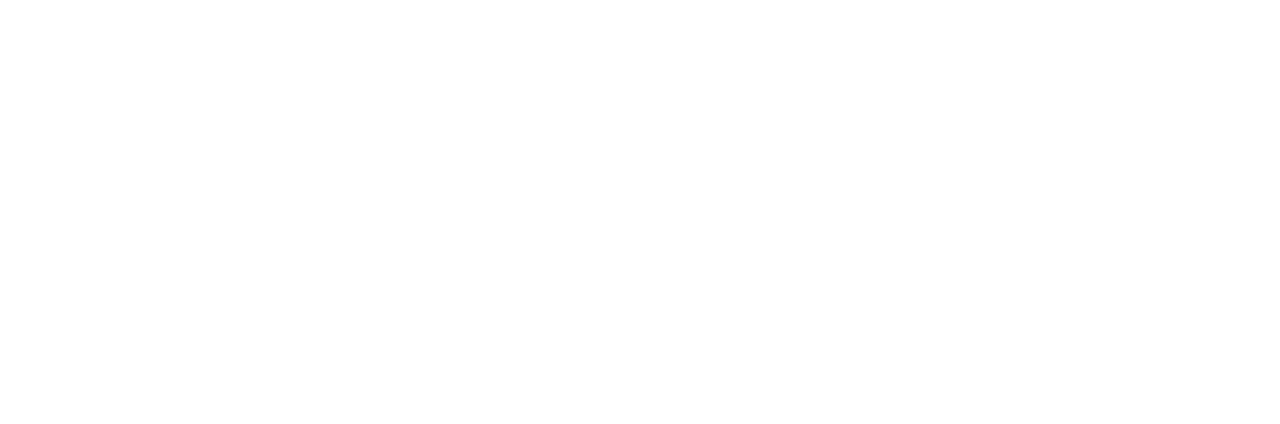
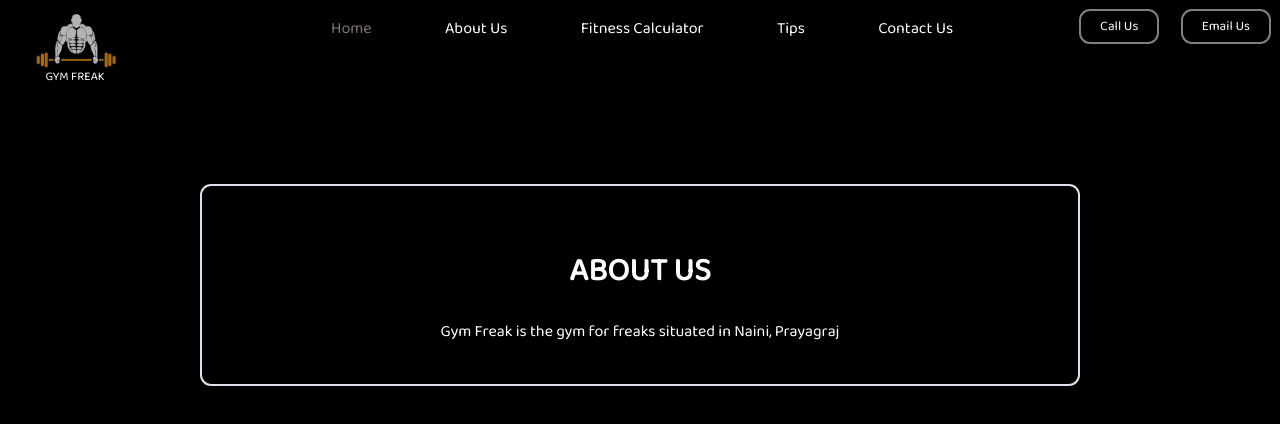
Before and after one commit to shivamsrivastava121/gymFreak_website, a plain HTML site: page about_us.html in a window 1280 px wide. Drawn offline with Linux system fonts and the light colour scheme.

Commit message:
Modified the about us page

```diff
--- a/about_us.html
+++ b/about_us.html
@@ -1,12 +1,162 @@
 <!DOCTYPE html>
 <html lang="en">
+
 <head>
-    <meta charset="UTF-8">
-    <meta http-equiv="X-UA-Compatible" content="IE=edge">
-    <meta name="viewport" content="width=device-width, initial-scale=1.0">
-    <title>About Us</title>
+  <meta charset="UTF-8">
+  <meta http-equiv="X-UA-Compatible" content="IE=edge">
+  <meta name="viewport" content="width=device-width, initial-scale=1.0">
+  <link rel="stylesheet" href="style.css">
+  <link rel="preconnect" href="https://fonts.googleapis.com">
+  <link rel="preconnect" href="https://fonts.gstatic.com" crossorigin>
+  <link href="https://fonts.googleapis.com/css2?family=Baloo+Bhai+2&display=swap" rel="stylesheet">
+  <title>Document</title>
+  <style>
+    body {
+      font-family: 'Baloo Bhai 2', cursive;
+      margin: 0px;
+      padding: 0px;
+      /* margin padding 0 because ham baad me change kar sake */
+      background-color: black;
+      color: white;
+    }
+
+    .left {
+      position: absolute;
+      top: 4px;
+      left: 0px;
+      /* border: 2px solid red; */
+      display: inline-block;
+    }
+
+    .mid {
+      /* border: 2px solid rgb(238, 255, 0); */
+      display: block;
+      width: 60%;
+      margin: 10px auto;
+
+    }
+
+    .right {
+      position: absolute;
+      top: 0px;
+      right: 0px;
+      /* border: 2px solid rgb(119, 181, 231); */
+      display: inline-block;
+    }
+
+    .navbar li {
+      display: inline-block;
+    }
+
+    .navbar li a {
+      color: white;
+      text-decoration: none;
+      padding-left: 35px;
+      padding-right: 35px;
+      /* margin-top: 5px; */
+
+    }
+
+    .navbar li a:hover,
+    .navbar li a.active {
+      color: rgb(126, 117, 117);
+    }
+
+    .left img {
+      width: 150px;
+      /* to make black pic white and vice versa */
+      filter: invert();
+
+
+    }
+
+    .left div {
+      text-align: center;
+      font-size: 12px;
+      line-height: 0px;
+    }
+
+    .btn {
+      font-family: 'Baloo Bhai 2', cursive;
+      margin: 9px;
+      color: white;
+      background-color: black;
+      padding: 5px 19px;
+      border: 2px solid grey;
+      border-radius: 11px;
+      cursor: pointer;
+    }
+
+    .btn:hover {
+      background-color: rgb(39, 38, 38);
+    }
+
+    .container {
+      margin: 142px 200px 89px 200px;
+      padding: 39px 8px;
+      border: 2px solid rgb(225, 225, 235);
+      border-radius: 11px;
+      font-family: 'Baloo Bhai 2', cursive;
+    }
+
+    .form-group input {
+      font-family: 'Baloo Bhai 2', cursive;
+      text-align: center;
+      display: block;
+      width: 494px;
+      padding: 3px;
+      border: 2px solid black;
+      margin: 7px auto;
+      border-radius: 11px;
+
+    }
+
+    .container h1 {
+      text-align: center;
+    }
+
+    .container button {
+      font-family: 'Baloo Bhai 2', cursive;
+      display: block;
+      width: 77%;
+      margin: auto;
+      /* padding: 10px 0px; */
+    }
+  </style>
 </head>
+
 <body>
+  <header class="header">
+    <!-- for logo -->
+    <div class="left">
+      <a href="index.html"><img src="logo3.png" alt="logo"></a>
+      <div>GYM FREAK</div>
+    </div>
+    <!-- for navigation -->
+    <div class="mid">
+      <ul class="navbar">
+        <li><a href="index.html" class="active">Home</a></li>
+        <li><a href="about_us.html">About Us</a></li>
+        <li><a href="Fitness_calculator.html">Fitness Calculator</a></li>
+        <li><a href="tips.html">Tips</a></li>
+        <li><a href="contact_us.html">Contact Us</a></li>
+
+      </ul>
+    </div>
+    <!-- for buttons -->
+    <div class="right">
+      <button class="btn">Call Us</button>
+      <button class="btn">Email Us</button>
+    </div>
+    <div class="container">
+      <h1>ABOUT US</h1>
+      <div align="center">
+        Gym Freak is the gym for freaks situated in Naini, Prayagraj
+      </div>
+
+
+    </div>
 
 </body>
+
 </html>
```
